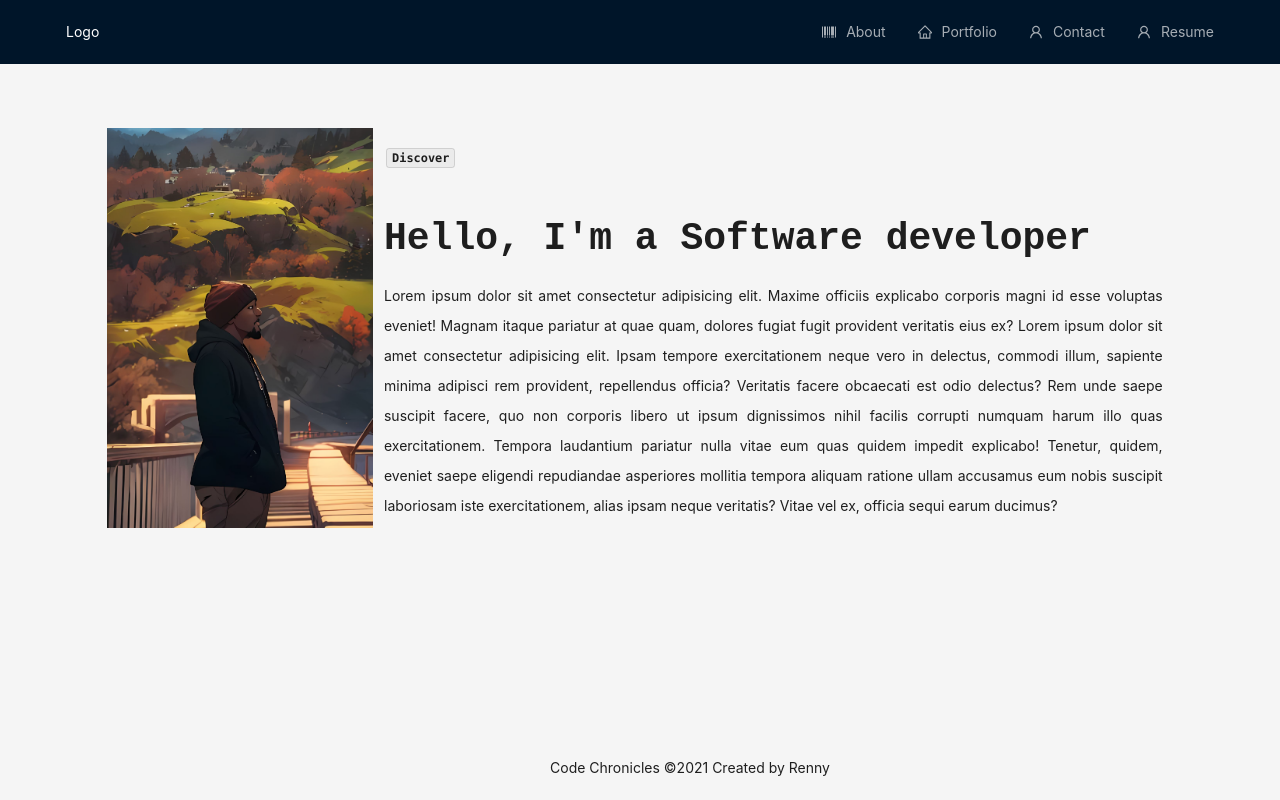
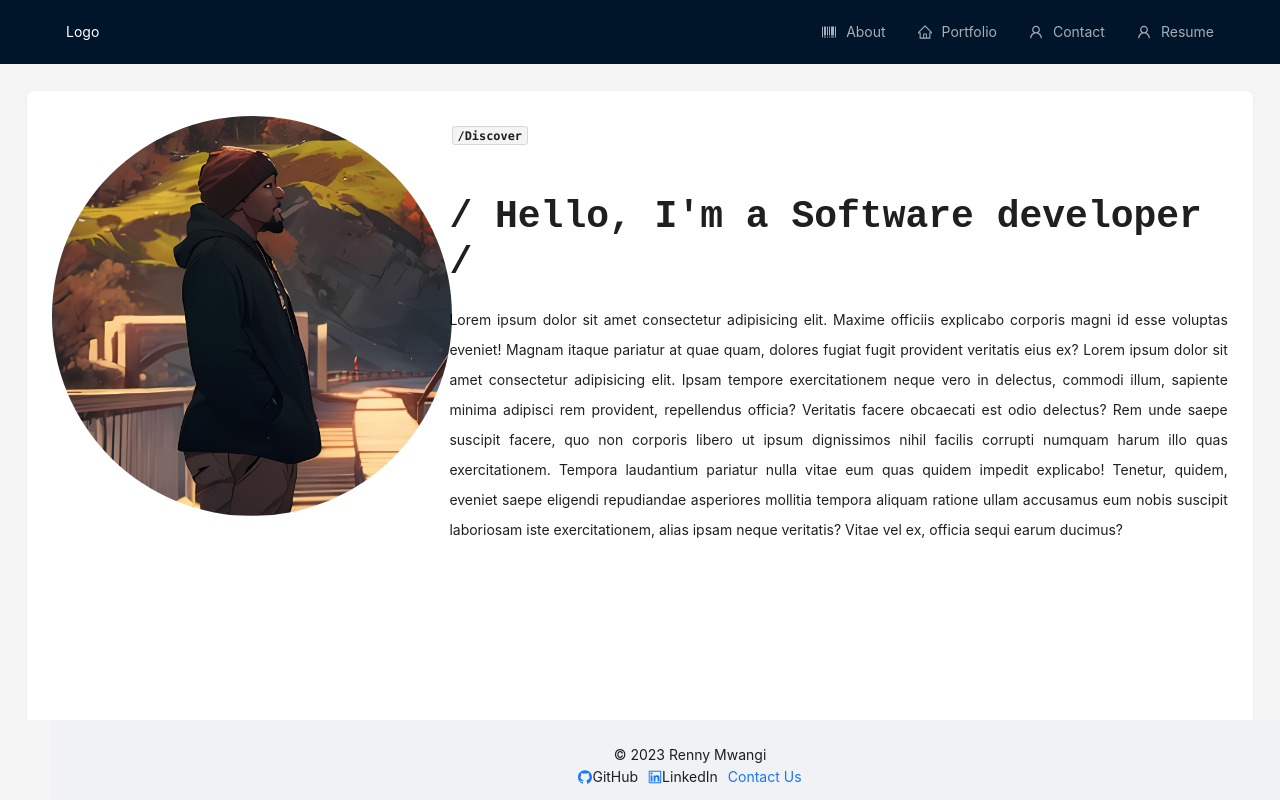
Before and after one commit to MwangiR/Code_Chronicles, a React (Vite) app: page / in a window 1280 px wide. Built offline with nearby package versions, Linux system fonts and the light colour scheme.

Commit message:
Major Update: redesign of all pages

```diff
--- a/src/App.css
+++ b/src/App.css
@@ -10,26 +10,23 @@ body {
   width: 100vw;
   height: 100vh;
 }
+
 .pageContent {
   display: flex;
+  width: 100%;
   flex: 1;
   overflow-y: auto;
-  flex-direction: column;
-}
-
-.aboutContent {
-  font-family: 'DM Mono' monospace;
+  flex-direction: row;
 }
 
 .profilePhoto {
   background-image: url('./images/cartoonize_DSCF1821.jpg');
   background-size: 100% auto;
-  background-repeat: no-repeat;
-  height: 500px;
-  max-width: 100%;
+  background-position: bottom;
 }
 
 footer {
+  height: 80px;
   width: 100%;
   position: fixed;
   bottom: 0;
--- a/src/App.jsx
+++ b/src/App.jsx
@@ -15,9 +15,7 @@ function App() {
       </Header>
 
       <Content className='pageContent'>
-        <section>
-          <Outlet />
-        </section>
+        <Outlet />
       </Content>
 
       <Footer>
--- a/src/components/PortfolioList.jsx
+++ b/src/components/PortfolioList.jsx
@@ -4,7 +4,7 @@ const { Meta } = Card;
 
 export default function PortfolioList() {
   return (
-    <Col span={12}>
+    <Col span={18}>
       <Card
         hoverable
         cover={
--- a/src/components/footer.jsx
+++ b/src/components/footer.jsx
@@ -1,8 +1,28 @@
-import { Layout } from 'antd';
+import { Layout, Typography } from 'antd';
+import { Link } from 'react-router-dom';
+import { GithubOutlined, LinkedinOutlined } from '@ant-design/icons';
+
 const { Footer } = Layout;
+const { Text } = Typography;
 
 function AppFooter() {
-  return <Footer style={{ textAlign: 'center' }}>Code Chronicles ©2021 Created by Renny</Footer>;
+  return (
+    <Footer style={{ textAlign: 'center', backgroundColor: '#f0f2f5' }}>
+      <div>
+        <Text>© 2023 Renny Mwangi</Text>
+        <br />
+        <a href='https://github.com/MwangiR' style={{ marginRight: '10px' }}>
+          <GithubOutlined />
+          <Text>GitHub</Text>
+        </a>
+        <a href='https://www.linkedin.com/in/renny-mwangi/' style={{ marginRight: '10px' }}>
+          <LinkedinOutlined />
+          <Text>LinkedIn</Text>
+        </a>
+        <Link to='/contact-us'>Contact Us</Link>
+      </div>
+    </Footer>
+  );
 }
 
 export default AppFooter;
--- a/src/pages/About.jsx
+++ b/src/pages/About.jsx
@@ -1,45 +1,54 @@
-import { Row, Col, Typography } from 'antd';
+import { useState, useEffect } from 'react';
+import { Card, Row, Col, Typography, Avatar } from 'antd';
 const { Paragraph, Text } = Typography;
 
 export default function About() {
+  const [fadeIn, setFadeIn] = useState(false);
+  useEffect(() => {
+    setFadeIn(true);
+  }, []);
   return (
-    <div className='aboutContent'>
-      <Row justify='center'>
-        <Col span={20} flex={3} style={{ marginTop: '5%' }}>
-          <Row>
-            <Col span={18} push={6} style={{ padding: '1%' }}>
-              <Row>
-                <Col>
+    <Card
+      hoverable
+      style={{
+        width: '100%',
+        padding: '2%',
+        margin: '2% 2% 5% 2%',
+        opacity: fadeIn ? 1 : 0,
+        transition: 'opacity 1s ease-in',
+      }}
+      bodyStyle={{
+        padding: 0,
+      }}
+    >
+      <Row gutter={[16, 16]}>
+        <Col xs={{ span: 24 }} sm={{ span: 8 }}>
+          <Avatar className='profilePhoto' size={400} />
+        </Col>
+        <Col xs={{ span: 24 }} sm={{ span: 16 }}>
           <Typography.Title level={3}>
-                    <Text code>Discover</Text>
+            <Text code>/Discover </Text>
           </Typography.Title>
 
           <Typography.Title style={{ fontFamily: 'DM Mono, monospace' }}>
-                    Hello, I&apos;m a Software developer
+            / Hello, I&apos;m a Software developer /
           </Typography.Title>
+
           <Paragraph style={{ textAlign: 'justify', lineHeight: '30px' }}>
-                    Lorem ipsum dolor sit amet consectetur adipisicing elit. Maxime officiis
-                    explicabo corporis magni id esse voluptas eveniet! Magnam itaque pariatur at
-                    quae quam, dolores fugiat fugit provident veritatis eius ex? Lorem ipsum dolor
-                    sit amet consectetur adipisicing elit. Ipsam tempore exercitationem neque vero
-                    in delectus, commodi illum, sapiente minima adipisci rem provident, repellendus
-                    officia? Veritatis facere obcaecati est odio delectus? Rem unde saepe suscipit
-                    facere, quo non corporis libero ut ipsum dignissimos nihil facilis corrupti
-                    numquam harum illo quas exercitationem. Tempora laudantium pariatur nulla vitae
-                    eum quas quidem impedit explicabo! Tenetur, quidem, eveniet saepe eligendi
-                    repudiandae asperiores mollitia tempora aliquam ratione ullam accusamus eum
-                    nobis suscipit laboriosam iste exercitationem, alias ipsam neque veritatis?
-                    Vitae vel ex, officia sequi earum ducimus?
+            Lorem ipsum dolor sit amet consectetur adipisicing elit. Maxime officiis explicabo
+            corporis magni id esse voluptas eveniet! Magnam itaque pariatur at quae quam, dolores
+            fugiat fugit provident veritatis eius ex? Lorem ipsum dolor sit amet consectetur
+            adipisicing elit. Ipsam tempore exercitationem neque vero in delectus, commodi illum,
+            sapiente minima adipisci rem provident, repellendus officia? Veritatis facere obcaecati
+            est odio delectus? Rem unde saepe suscipit facere, quo non corporis libero ut ipsum
+            dignissimos nihil facilis corrupti numquam harum illo quas exercitationem. Tempora
+            laudantium pariatur nulla vitae eum quas quidem impedit explicabo! Tenetur, quidem,
+            eveniet saepe eligendi repudiandae asperiores mollitia tempora aliquam ratione ullam
+            accusamus eum nobis suscipit laboriosam iste exercitationem, alias ipsam neque
+            veritatis? Vitae vel ex, officia sequi earum ducimus?
           </Paragraph>
         </Col>
       </Row>
-            </Col>
-            <Col span={6} pull={18}>
-              <section className='profilePhoto'></section>
-            </Col>
-          </Row>
-        </Col>
-      </Row>
-    </div>
+    </Card>
   );
 }
--- a/src/pages/Contact.jsx
+++ b/src/pages/Contact.jsx
@@ -1,4 +1,4 @@
-import { Row, Col, Divider, Button, Form, Input } from 'antd';
+import { Row, Col, Divider, Button, Form, Input, Card, Image } from 'antd';
 import { useState } from 'react';
 
 export default function About() {
@@ -25,9 +25,21 @@ export default function About() {
   };
 
   return (
-    <div className='contactForm'>
-      <Row justify={'center'} align='middle'>
-        <Col span={16} style={{ marginTop: '1%' }}>
+    <Card
+      hoverable
+      style={{
+        width: '100%',
+        padding: '2%',
+        margin: '2% 2% 5% 2%',
+        backgroundColor: '#F4FAFF',
+      }}
+      bodyStyle={{
+        padding: '10%',
+      }}
+    >
+      <Row gutter={10} align={'center'}>
+        <Col className='gutter-row' span={10}>
+          <div>
             <Form labelCol={{ span: 5 }} form={form} onFinish={onFinish}>
               <Form.Item
                 name='name'
@@ -63,13 +75,31 @@ export default function About() {
                 </Button>
               </Form.Item>
             </Form>
-          {/* <div>
-            <p>Name: {name}</p>
-            <p>Email: {email}</p>
-            <p>Introduction: {introduction}</p>
-          </div> */}
+          </div>
+        </Col>
+
+        <Col span={2} offset={2}>
+          <Divider type='vertical' style={{ height: '100%' }} />
+        </Col>
+
+        <Col
+          className='gutter-row'
+          span={10}
+          style={{
+            paddingLeft: '4%',
+          }}
+        >
+          <Image
+            width={500}
+            className='sendWrapper'
+            src='src\images\Send.png'
+            preview={false}
+            style={{
+              marginTop: -60,
+            }}
+          />
         </Col>
       </Row>
-    </div>
+    </Card>
   );
 }
--- a/src/pages/Portfolio.jsx
+++ b/src/pages/Portfolio.jsx
@@ -1,32 +1,56 @@
 import { Card, Col, Row } from 'antd';
 import PortfolioList from '../components/PortfolioList';
-import { Typography } from 'antd';
+// import { Typography } from 'antd';
 
-const { Title } = Typography;
+// const { Text, Title } = Typography;
 
 export default function Home() {
   return (
-    <Row>
-      <Col span={20} offset={2} style={{ marginTop: '1%', marginBottom: '10%' }}>
-        <Card>
-          <Row>
-            <Col offset={3} span={20}>
-              <Title level={3}>Portfolio</Title>
-              <Card>
-                <Row gutter={10}>
-                  <PortfolioList message={'Tent'} />
-                  <PortfolioList message={'Test'} />
-                </Row>
-
-                <Row gutter={10} style={{ marginTop: '1%' }}>
-                  <PortfolioList message={'Tent'} />
-                  <PortfolioList message={'Test'} />
-                </Row>
-              </Card>
-            </Col>
-          </Row>
-        </Card>
-      </Col>
-    </Row>
+    <Card
+      hoverable
+      style={{
+        width: '100%',
+        padding: '2%',
+        margin: '2% 2% 5% 2%',
+      }}
+      bodyStyle={{
+        padding: 0,
+      }}
+    >
+      <Row gutter={16}>
+        <Col className='gutter-row' span={8}>
+          <div>
+            <PortfolioList />
+          </div>
+        </Col>
+        <Col className='gutter-row' span={8}>
+          <div>
+            <PortfolioList />
+          </div>
+        </Col>
+        <Col className='gutter-row' span={8}>
+          <div>
+            <PortfolioList />
+          </div>
+        </Col>
+      </Row>
+      <Row gutter={16} style={{ marginTop: '1%' }}>
+        <Col className='gutter-row' span={8}>
+          <div>
+            <PortfolioList />
+          </div>
+        </Col>
+        <Col className='gutter-row' span={8}>
+          <div>
+            <PortfolioList />
+          </div>
+        </Col>
+        <Col className='gutter-row' span={8}>
+          <div>
+            <PortfolioList />
+          </div>
+        </Col>
+      </Row>
+    </Card>
   );
 }
--- a/src/pages/Resume.jsx
+++ b/src/pages/Resume.jsx
@@ -5,22 +5,29 @@ const { Text } = Typography;
 
 export default function Resume() {
   return (
+    <Card
+      hoverable
+      style={{
+        width: '100%',
+        padding: '2%',
+        margin: '2% 2% 5% 2%',
+      }}
+      bodyStyle={{
+        padding: '1%',
+      }}
+    >
       <Row>
         <Col span={16} offset={5}>
-        <Card hoverable style={{ marginTop: '1%' }}>
+          <Card hoverable>
             <h1>Resume</h1>
-          <Timeline
-            items={[
-              {
-                color: 'green',
-                children: 'React',
-              },
-              {
-                color: 'green',
-                children: 'Graphql',
-              },
-            ]}
-          ></Timeline>
+            <Timeline>
+              <Timeline.Item className='timeline-item' color='green'>
+                React
+              </Timeline.Item>
+              <Timeline.Item className='timeline-item' color='green'>
+                Graphql
+              </Timeline.Item>
+            </Timeline>
           </Card>
         </Col>
         <Col span={16} offset={5} style={{ marginTop: '1%' }}>
@@ -34,5 +41,6 @@ export default function Resume() {
           </Button>
         </Col>
       </Row>
+    </Card>
   );
 }
```
Also changed, not shown: src/images/Send.png (added). Lines whose indentation alone changed are shown as unchanged.
